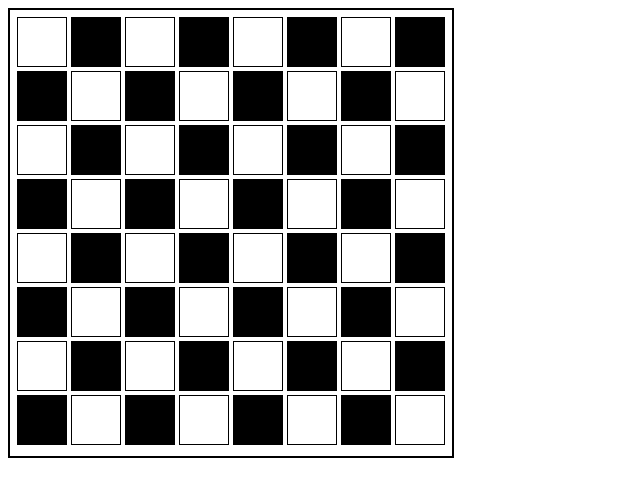
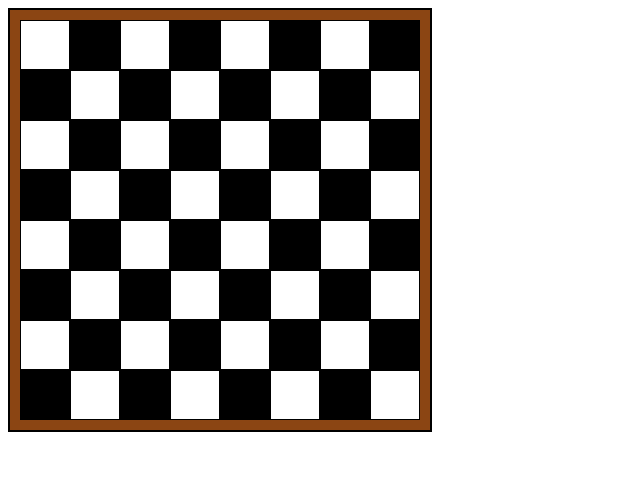
Before and after one commit to VsalCode/fgo24-css-chessboard, a website: page index.html in a window 1280 px wide. Shown: the whole page, without its empty margins (0-640 px from the left). Drawn offline with Linux system fonts and the light colour scheme.

```diff
--- a/index.html
+++ b/index.html
@@ -12,7 +12,12 @@
   #chessboard {
     display: inline-block;
     border: 2px solid black;
-    padding: 7px;
+    padding: 10px;
+    background-color: saddlebrown;
+  }
+
+  :root div{
+    font-size: 0;
   }
 
   .kotak {
@@ -31,6 +36,7 @@
     border: 1px solid black;
     color: white;
   }
+
 </style>
 <body>
   <div id="chessboard">
```
Also changed, not shown: README.md, chessboard.jpg (deleted), image.png (added).
